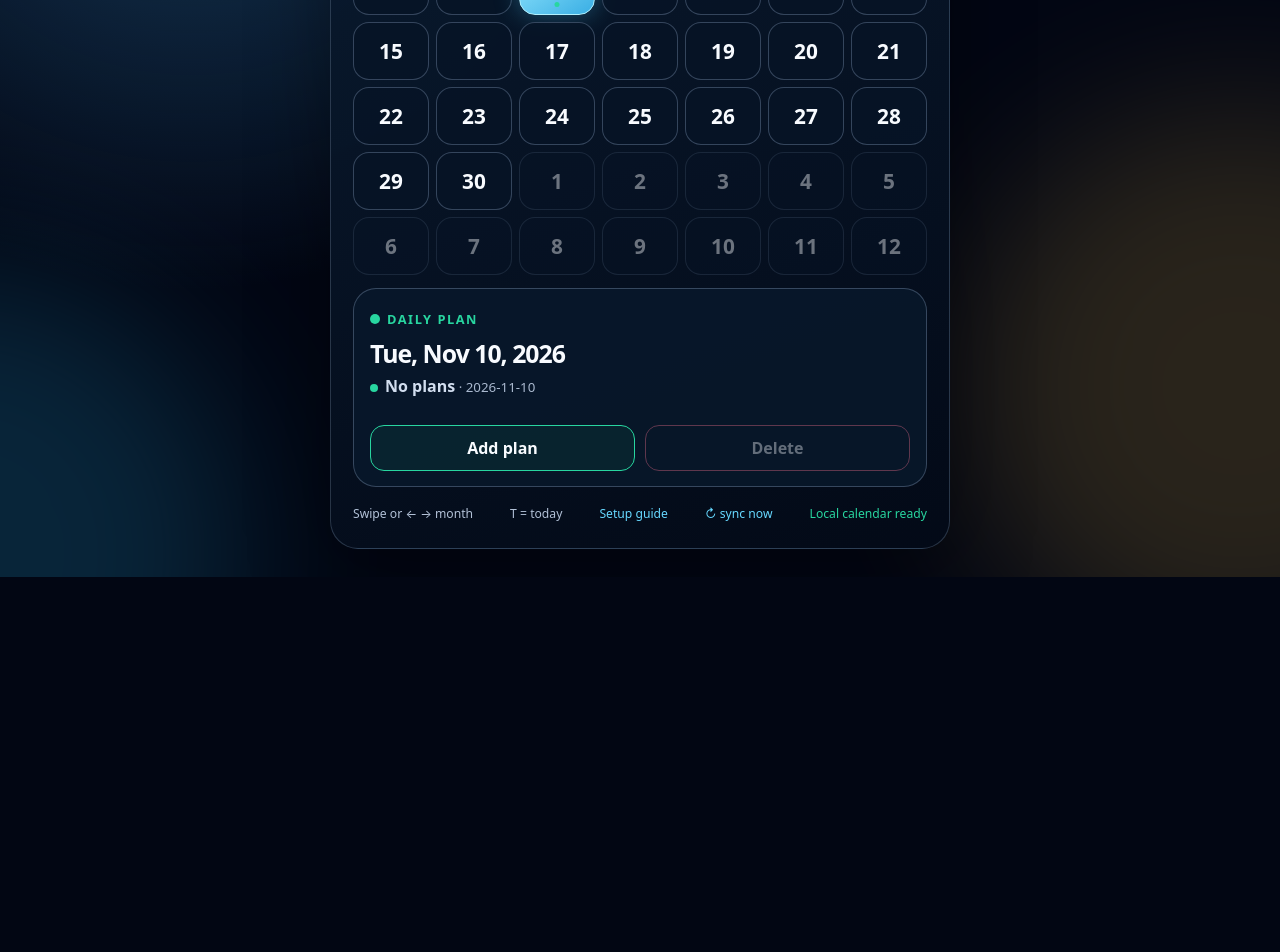
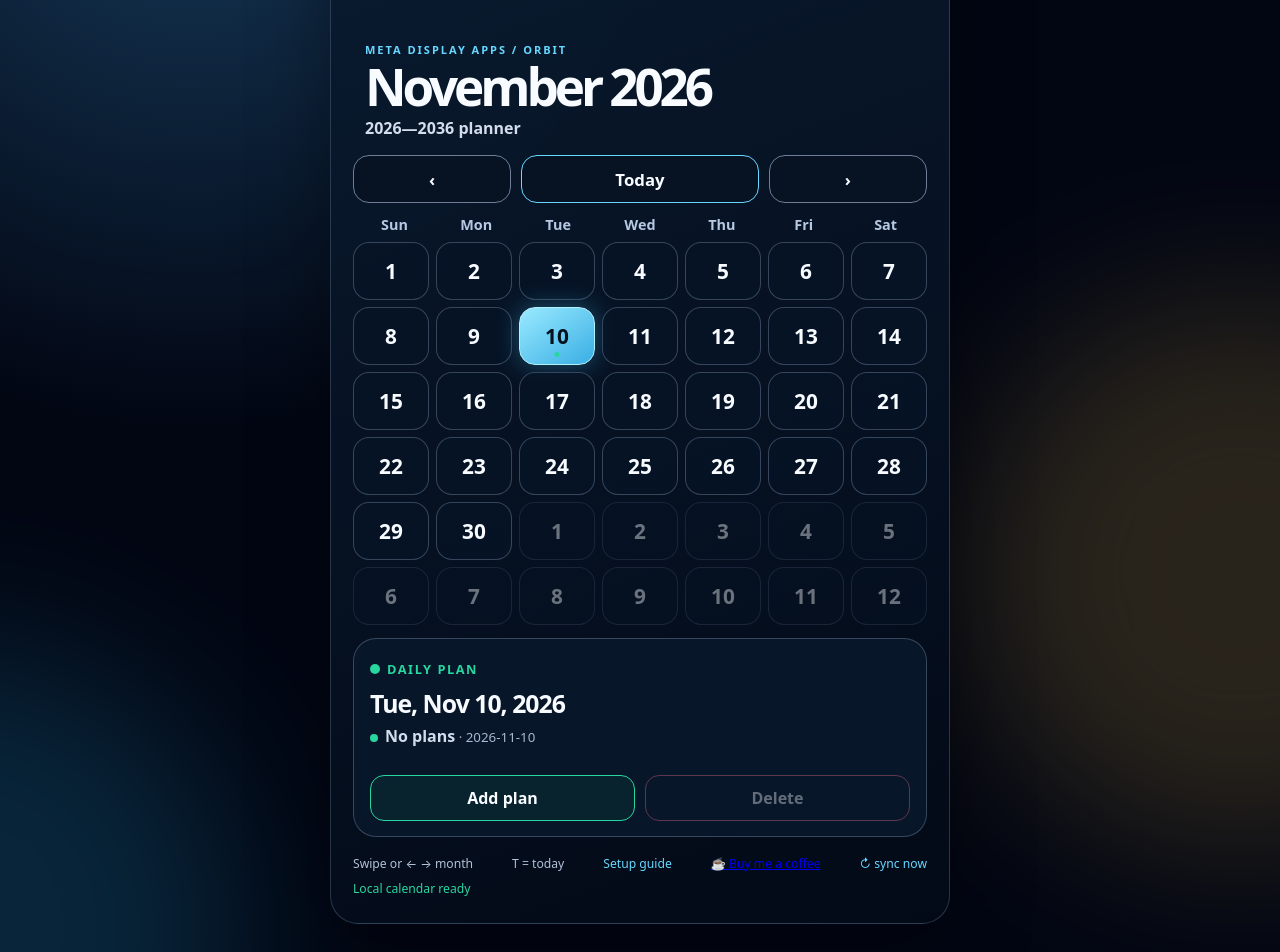
Before and after one commit to Henning1908/orbit-calendar-glasses, a React (Vite) app: page / in a window 1280 px wide. Shown: the part 365-1317 px from the top of the page. Before the commit the page ends 942 px from the top, so only its background shows below. Built offline with nearby package versions, Linux system fonts and the light colour scheme.

Commit message:
Apply app logo and add project support link

```diff
--- a/src/main.jsx
+++ b/src/main.jsx
@@ -323,7 +323,7 @@ function App() {
       <section className="app-frame" onTouchStart={handleTouchStart} onTouchEnd={handleTouchEnd}>
         <header className="topbar">
           <div>
-            <p className="eyebrow">ORBIT / GLANCE MODE</p>
+            <div className="brand-kicker"><img className="brand-logo" src="/images/meta-display-apps-logo.svg" alt="Meta Display Apps" /><p className="eyebrow">META DISPLAY APPS / ORBIT</p></div>
             <h1>{screen === 'calendar' ? monthLabel : 'New event'}</h1>
             <p className="subheading">
               {screen === 'calendar' ? '2026—2036 planner' : formatLongDate(selectedDate)}
@@ -391,6 +391,7 @@ function App() {
               <span>Swipe or ← → month</span>
               <span>T = today</span>
               <a className="help-link" href="/guide.html">Setup guide</a>
+              <a className="support-link" href="https://gofund.me/89190630b" target="_blank" rel="noopener noreferrer">☕ Buy me a coffee</a>
               <button className="sync-link" onClick={syncFromCalendarFeed} disabled={isSyncing}>
                 {isSyncing ? 'syncing…' : '↻ sync now'}
               </button>
```
